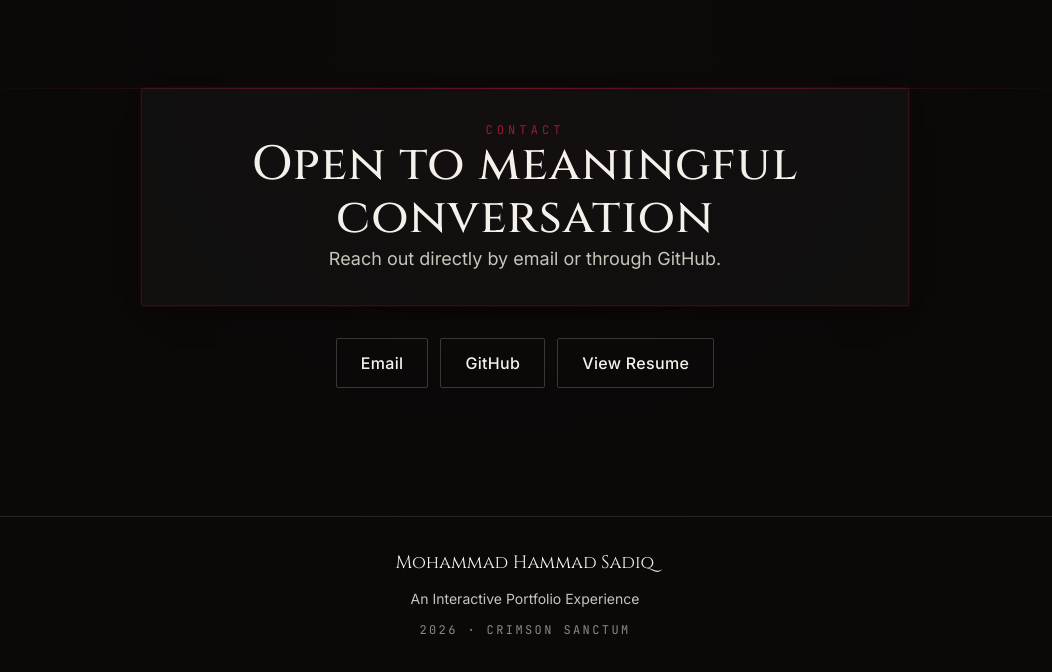
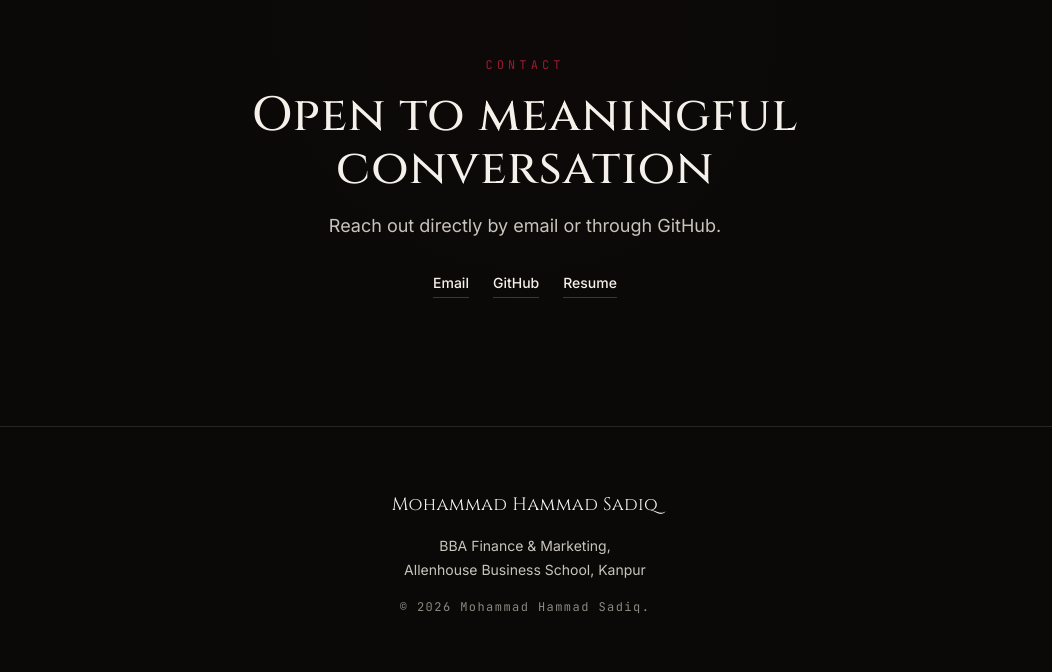
Before and after one commit to hammad561official-cmd/crimson-sanctum, a React (Vite) app: page / in a window 1280 px wide. Shown: the part 9088-9760 px from the top of the page, without its empty margins (115-1167 px from the left). Built offline with nearby package versions, Linux system fonts and the light colour scheme.

Commit message:
feat: refine professional contact and footer

```diff
--- a/src/components/layout/Footer.tsx
+++ b/src/components/layout/Footer.tsx
@@ -1,18 +1,24 @@
 import { Container } from '@/components/common/Container';
 import { SITE } from '@/lib/constants';
+import educationData from '@/data/education.json';
 
 export function Footer() {
+  const primaryEducation = educationData[0];
   const currentYear = new Date().getFullYear();
 
   return (
-    <footer className="relative border-t border-charcoal-600/80 py-8">
-      <Container className="flex flex-col items-center gap-3 text-center">
-        <p className="font-display text-lg text-parchment">{SITE.owner}</p>
-        <p className="text-sm text-parchment-muted">
-          {SITE.tagline}
-        </p>
-        <p className="font-utility text-xs uppercase tracking-[0.2em] text-parchment-faint">
-          {currentYear} · {SITE.name}
+    <footer className="relative border-t border-charcoal-600/80 bg-charcoal-800 py-12 md:py-16">
+      <Container className="flex flex-col items-center gap-4 text-center">
+        <p className="font-display text-lg tracking-wide text-parchment">{SITE.owner}</p>
+        {primaryEducation && (
+          <p className="max-w-md text-sm leading-6 text-parchment-muted">
+            {primaryEducation.program} {primaryEducation.specialization && `${primaryEducation.specialization},`}
+            <br />
+            {primaryEducation.institution}, Kanpur
+          </p>
+        )}
+        <p className="font-utility text-xs tracking-[0.12em] text-parchment-faint">
+          © {currentYear} {SITE.owner}.
         </p>
       </Container>
     </footer>
--- a/src/components/sections/Contact/Contact.tsx
+++ b/src/components/sections/Contact/Contact.tsx
@@ -1,4 +1,3 @@
-import { Button } from '@/components/common/Button';
 import { Container } from '@/components/common/Container';
 import { SectionWrapper } from '@/components/common/SectionWrapper';
 import contactData from '@/data/contact.json';
@@ -10,35 +9,44 @@ export function Contact() {
   return (
     <SectionWrapper id="contact" label="Contact" className="relative overflow-hidden">
       <Container className="relative space-y-8">
-        <div className="absolute inset-x-0 top-0 h-px bg-gradient-to-r from-transparent via-crimson-ruby/55 to-transparent" />
-
-        <header className="edge-lit-card edge-tier-2 mx-auto max-w-3xl rounded-sm border bg-charcoal-700/30 p-6 text-center md:p-8">
+        <header className="mx-auto max-w-2xl space-y-4 text-center">
           <p className="font-utility text-xs uppercase tracking-[0.34em] text-crimson-ruby">Contact</p>
-          <h2 className="mx-auto max-w-2xl font-display text-3xl leading-tight text-parchment md:text-5xl">
+          <h2 className="font-display text-3xl leading-tight text-parchment md:text-5xl">
             {contactData.headline}
           </h2>
-          <p className="mx-auto max-w-2xl text-base leading-7 text-parchment-muted md:text-lg">
+          <p className="text-base leading-7 text-parchment-muted md:text-lg">
             {contactData.availability}
           </p>
         </header>
 
-        <div className="flex flex-wrap justify-center gap-3">
+        <nav aria-label="Contact links" className="flex flex-wrap justify-center gap-x-6 gap-y-3">
           {hasEmail && (
-            <Button as="a" href={`mailto:${contactData.email}`} variant="ghost">
+            <a
+              href={`mailto:${contactData.email}`}
+              className="border-b border-charcoal-500 pb-1 text-sm font-medium text-parchment transition-colors duration-300 hover:border-crimson-ruby hover:text-crimson-ruby"
+            >
               Email
-            </Button>
+            </a>
           )}
 
           {hasGithub && (
-            <Button as="a" href={contactData.github} target="_blank" rel="noreferrer" variant="ghost">
+            <a
+              href={contactData.github}
+              target="_blank"
+              rel="noreferrer"
+              className="border-b border-charcoal-500 pb-1 text-sm font-medium text-parchment transition-colors duration-300 hover:border-crimson-ruby hover:text-crimson-ruby"
+            >
               GitHub
-            </Button>
+            </a>
           )}
 
-          <Button as="a" href={contactData.resumePath} variant="ghost">
-            View Resume
-          </Button>
-        </div>
+          <a
+            href={contactData.resumePath}
+            className="border-b border-charcoal-500 pb-1 text-sm font-medium text-parchment transition-colors duration-300 hover:border-crimson-ruby hover:text-crimson-ruby"
+          >
+            Resume
+          </a>
+        </nav>
       </Container>
     </SectionWrapper>
   );
```
